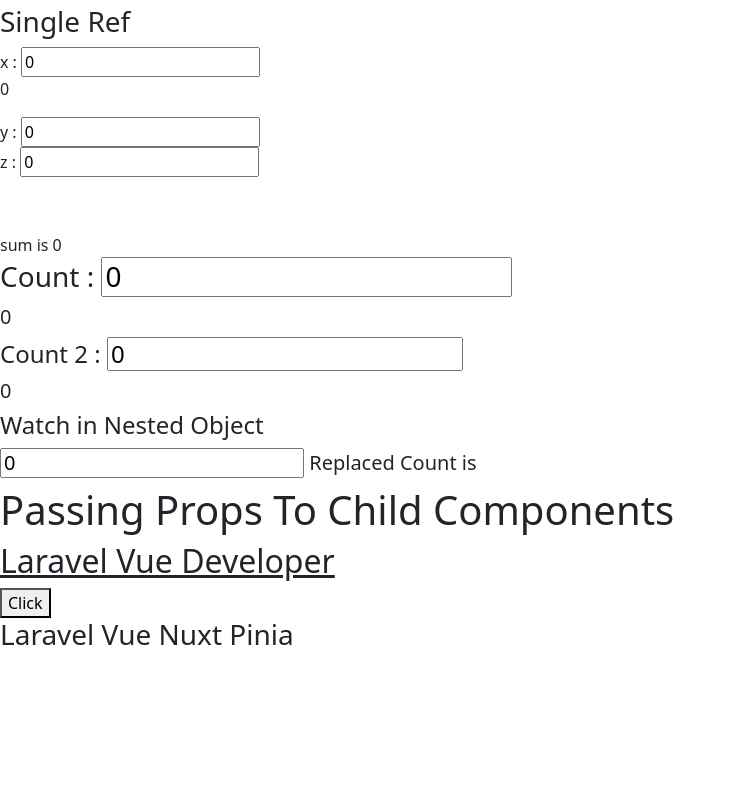
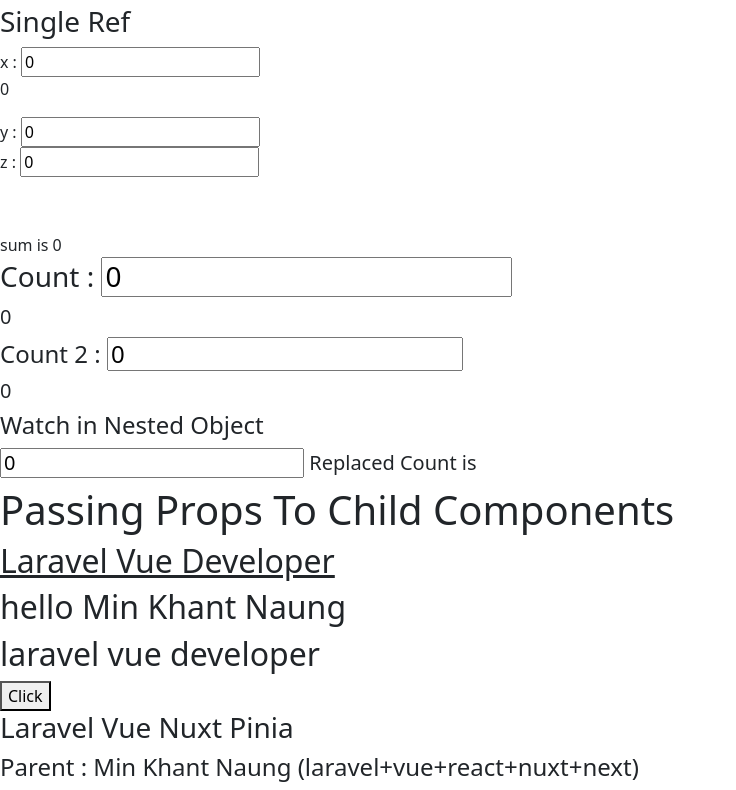
Before and after one commit to MinKhantNaung/learn_vue3_composition_api, a Vue app in the folder 1_vue_composition_api_and_pinia/: page / in a window 1280 px wide. Shown: the part 3281-4071 px from the top of the page, without its empty margins (0-736 px from the left). Before the commit the page ends 3941 px from the top, so only its background shows below. Built offline with nearby package versions, Linux system fonts and the light colour scheme.

Commit message:
props one data flow and limitions

```diff
--- a/1_vue_composition_api_and_pinia/src/components/SinglePost.vue
+++ b/1_vue_composition_api_and_pinia/src/components/SinglePost.vue
@@ -2,21 +2,39 @@
     <div>
         <h1>Passing Props To Child Components</h1>
         <h2 class="text-decoration-underline">{{ title }}</h2>
+        <h2>{{ name }}</h2>
+        <h2>{{ computedName }}</h2>
         <button @click.prevent="acceptProps">Click</button>
         <h3>{{ postTitle }}</h3>
+        <h4>Parent : {{ postObj.title }}</h4>
     </div>
 </template>
 
 <script setup>
 // if you can use array
+
+import { computed, ref } from "vue"
+
 // const props = defineProps(['title'])
 const props = defineProps({
     title: String,
     postNum: Number,
-    postTitle: String
+    postTitle: String,
+    postObj: Object
 })
+
+const name = ref(props.title)
+console.log(name.value)
+name.value = 'hello Min Khant Naung'
+console.log(name.value)
+
+const computedName = computed(() => props.title.toLowerCase())
 
 const acceptProps = () => {
     alert(props.title + props.postNum)
 }
+
+setTimeout(() => {
+    props.postObj.title = 'Min Khant Naung (laravel+vue+react+nuxt+next)'
+}, 3000)
 </script>
--- a/1_vue_composition_api_and_pinia/src/views/HomeView.vue
+++ b/1_vue_composition_api_and_pinia/src/views/HomeView.vue
@@ -36,6 +36,11 @@
 onMounted(() => console.log(counterRef.value + 'ref on component'))
 
 const postTitle = ref('Laravel Vue Nuxt Pinia')
+
+const postObj = ref({
+  title: 'hello',
+  hero: 'Itachi'
+})
 </script>
 
 <template>
@@ -50,6 +55,6 @@
     <EventHandling />
     <FormInput />
     <WatcherComponent />
-    <SinglePost title="Laravel Vue Developer" postNum="50" :postTitle="postTitle" />
+    <SinglePost title="Laravel Vue Developer" postNum="50" :postTitle="postTitle" :postObj="postObj" />
   </div>
 </template>
```
